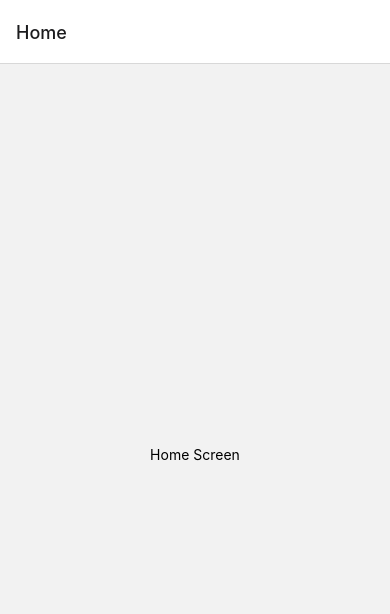
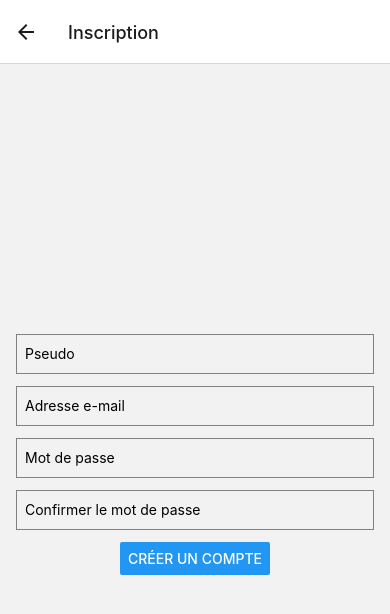
Before and after one commit to Nekall/Glob-Scratch, a React Native app: screen /Inscription in a window 390 px wide. Before the commit this address had no page. Shown: the top 614 px of the page. Built offline with nearby package versions, Linux system fonts and the light colour scheme.

Commit message:
feat: add all pages with right navigations

```diff
--- a/App.tsx
+++ b/App.tsx
@@ -1,21 +1,17 @@
 // In App.js in a new project
 
 import * as React from 'react';
-import {View, Text} from 'react-native';
 import {NavigationContainer} from '@react-navigation/native';
 import {createNativeStackNavigator} from '@react-navigation/native-stack';
 import SplashScreen from 'react-native-splash-screen';
 import {useEffect} from 'react';
 
-function HomeScreen() {
-  return (
-    <React.Fragment>
-      <View style={{flex: 1, alignItems: 'center', justifyContent: 'center'}}>
-        <Text>Home Screen</Text>
-      </View>
-    </React.Fragment>
-  );
-}
+// Screens
+import Login from './src/screens/Login';
+import Signup from './src/screens/Signup';
+import Profile from './src/screens/Profile';
+import WorldMap from './src/screens/WorldMap';
+
 const Stack = createNativeStackNavigator();
 
 function App() {
@@ -26,7 +22,10 @@ function App() {
   return (
     <NavigationContainer>
       <Stack.Navigator>
-        <Stack.Screen name="Home" component={HomeScreen} />
+        <Stack.Screen name="Connexion" component={Login} />
+        <Stack.Screen name="Inscription" component={Signup} />
+        <Stack.Screen name="Profil" component={Profile} />
+        <Stack.Screen name="Carte" component={WorldMap} />
       </Stack.Navigator>
     </NavigationContainer>
   );
--- /dev/null
+++ b/src/screens/Login/index.tsx
@@ -0,0 +1,71 @@
+import React, {useState} from 'react';
+import {
+  View,
+  TextInput,
+  Button,
+  StyleSheet,
+  TouchableOpacity,
+  Text,
+} from 'react-native';
+
+const LoginScreen = ({navigation}: any) => {
+  const [email, setEmail] = useState('');
+  const [password, setPassword] = useState('');
+
+  const handleLogin = () => {
+    console.log('Email:', email);
+    console.log('Password:', password);
+    navigation.navigate('Carte');
+  };
+
+  return (
+    <View style={styles.container}>
+      <TextInput
+        style={styles.input}
+        placeholder="Email"
+        value={email}
+        onChangeText={setEmail}
+      />
+      <TextInput
+        style={styles.input}
+        placeholder="Mot de passe"
+        secureTextEntry
+        value={password}
+        onChangeText={setPassword}
+      />
+      <TouchableOpacity
+        onPress={() => navigation.navigate('Inscription')}
+        style={styles.signupBtn}>
+        <Text style={styles.textSignupBtn}>Créer un compte</Text>
+      </TouchableOpacity>
+      <Button title="Se connecter" onPress={handleLogin} />
+    </View>
+  );
+};
+
+const styles = StyleSheet.create({
+  container: {
+    flex: 1,
+    justifyContent: 'center',
+    alignItems: 'center',
+    padding: 16,
+  },
+  input: {
+    width: '100%',
+    height: 40,
+    borderWidth: 1,
+    borderColor: '#ccc',
+    borderRadius: 5,
+    marginBottom: 10,
+    paddingHorizontal: 10,
+  },
+  signupBtn: {
+    marginTop: 10,
+    marginBottom: 10,
+  },
+  textSignupBtn: {
+    color: 'blue',
+  },
+});
+
+export default LoginScreen;
--- /dev/null
+++ b/src/screens/Profile/index.tsx
@@ -0,0 +1,77 @@
+import React from 'react';
+import {View, Text, StyleSheet, Button} from 'react-native';
+
+const Profile = () => {
+  const username = 'Jaguette';
+  const email = 'jeanbaguette@example.com';
+  const lastName = 'Baguette';
+  const firstName = 'Jean';
+  const country = 'France';
+
+  const totalCountries = 195;
+  const visitedCountries = 30;
+  const futureDestinations = 10;
+  const visitedCountriesThisYear = 5;
+
+  const handleLogout = () => {
+    console.log('Logout');
+  };
+
+  const handleEditProfile = () => {
+    console.log('Edit profile');
+  };
+
+  const handleDeleteAccount = () => {
+    console.log('Delete account');
+  };
+
+  return (
+    <View style={styles.container}>
+      <Button title="Se déconnecter" onPress={handleLogout} />
+      <Button title="Modifier mon profil" onPress={handleEditProfile} />
+      <Button title="Supprimer mon compte" onPress={handleDeleteAccount} />
+      <View style={styles.section}>
+        <Text style={styles.title}>Informations personnelles :</Text>
+        <Text style={styles.label}>Pseudo: {username}</Text>
+        <Text style={styles.label}>Nom: {lastName}</Text>
+        <Text style={styles.label}>Prénom: {firstName}</Text>
+        <Text style={styles.label}>Email: {email}</Text>
+        <Text style={styles.label}>Pays: {country}</Text>
+      </View>
+      <View style={styles.section}>
+        <Text style={styles.title}>Statistiques :</Text>
+        <Text style={styles.label}>
+          Nombre de pays visités: {visitedCountries} / {totalCountries}
+        </Text>
+        <Text style={styles.label}>
+          Nombre de pays dans la liste des futures destinations :{' '}
+          {futureDestinations}
+        </Text>
+        <Text style={styles.label}>
+          Nombre de pays visités cette année : {visitedCountriesThisYear}
+        </Text>
+      </View>
+    </View>
+  );
+};
+
+const styles = StyleSheet.create({
+  container: {
+    flex: 1,
+    padding: 16,
+  },
+  section: {
+    marginBottom: 16,
+  },
+  title: {
+    fontSize: 18,
+    fontWeight: 'bold',
+    marginBottom: 8,
+  },
+  label: {
+    fontSize: 16,
+    marginBottom: 4,
+  },
+});
+
+export default Profile;
--- /dev/null
+++ b/src/screens/Signup/index.tsx
@@ -0,0 +1,68 @@
+import React, {useState} from 'react';
+import {View, TextInput, Button, StyleSheet} from 'react-native';
+
+const Signup = () => {
+  const [email, setEmail] = useState('');
+  const [password, setPassword] = useState('');
+  const [confirmPassword, setConfirmPassword] = useState('');
+  const [username, setUsername] = useState('');
+
+  const handleSignUp = () => {
+    if (password === confirmPassword) {
+      console.log("Enregistrement de l'utilisateur...");
+    } else {
+      console.log('Les mots de passe ne correspondent pas.');
+    }
+  };
+
+  return (
+    <View style={styles.container}>
+      <TextInput
+        placeholder="Pseudo"
+        value={username}
+        onChangeText={setUsername}
+        style={styles.input}
+      />
+      <TextInput
+        placeholder="Adresse e-mail"
+        value={email}
+        onChangeText={setEmail}
+        style={styles.input}
+      />
+      <TextInput
+        placeholder="Mot de passe"
+        value={password}
+        onChangeText={setPassword}
+        secureTextEntry
+        style={styles.input}
+      />
+      <TextInput
+        placeholder="Confirmer le mot de passe"
+        value={confirmPassword}
+        onChangeText={setConfirmPassword}
+        secureTextEntry
+        style={styles.input}
+      />
+      <Button title="Créer un compte" onPress={handleSignUp} />
+    </View>
+  );
+};
+
+const styles = StyleSheet.create({
+  container: {
+    flex: 1,
+    justifyContent: 'center',
+    alignItems: 'center',
+    padding: 16,
+  },
+  input: {
+    width: '100%',
+    height: 40,
+    borderColor: 'gray',
+    borderWidth: 1,
+    marginBottom: 12,
+    paddingHorizontal: 8,
+  },
+});
+
+export default Signup;
--- /dev/null
+++ b/src/screens/WorldMap/index.tsx
@@ -0,0 +1,22 @@
+import React from 'react';
+import {View, Button, StyleSheet, Text} from 'react-native';
+
+const WorldMap = ({navigation}: any) => {
+  return (
+    <View style={styles.container}>
+      <Button title="Profil" onPress={() => navigation.navigate('Profil')} />
+      <Text>Map Screen</Text>
+    </View>
+  );
+};
+
+const styles = StyleSheet.create({
+  container: {
+    flex: 1,
+    justifyContent: 'center',
+    alignItems: 'center',
+    padding: 16,
+  },
+});
+
+export default WorldMap;
```
